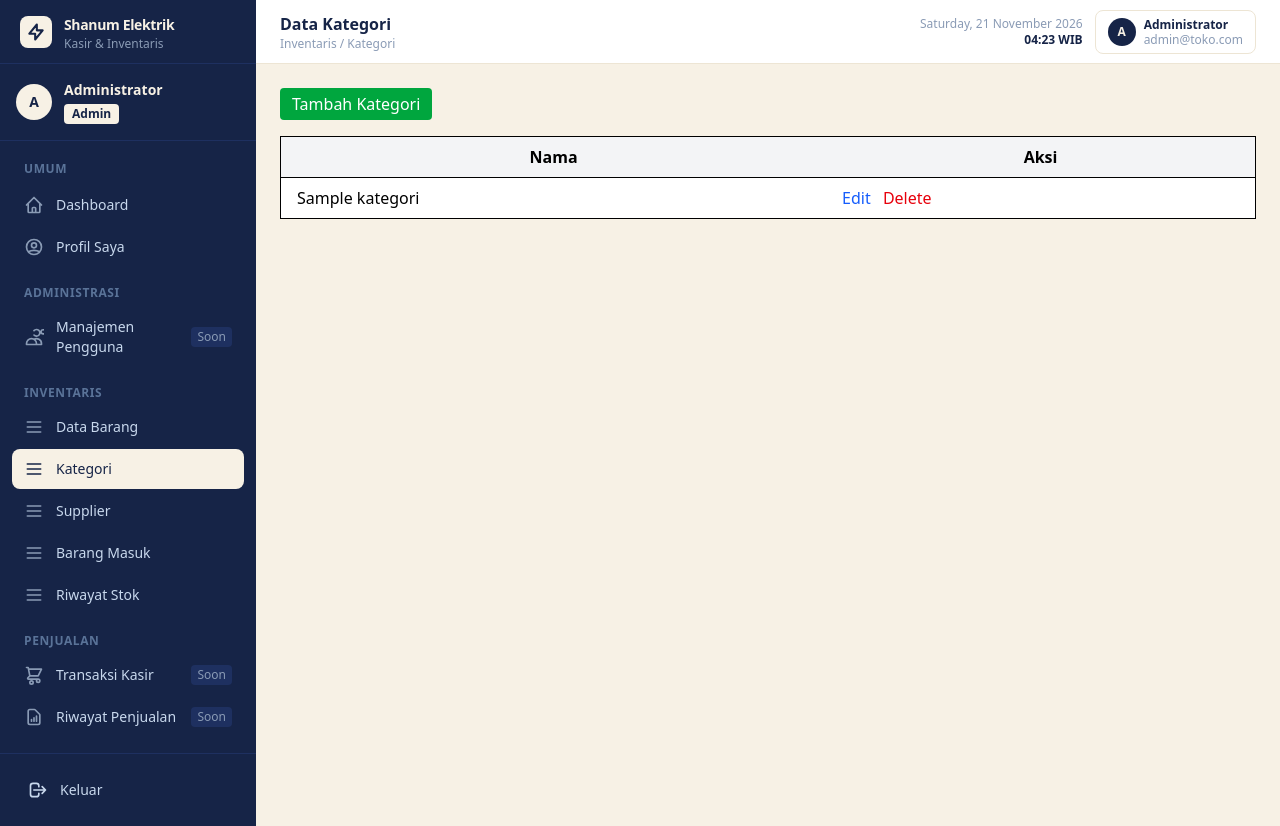
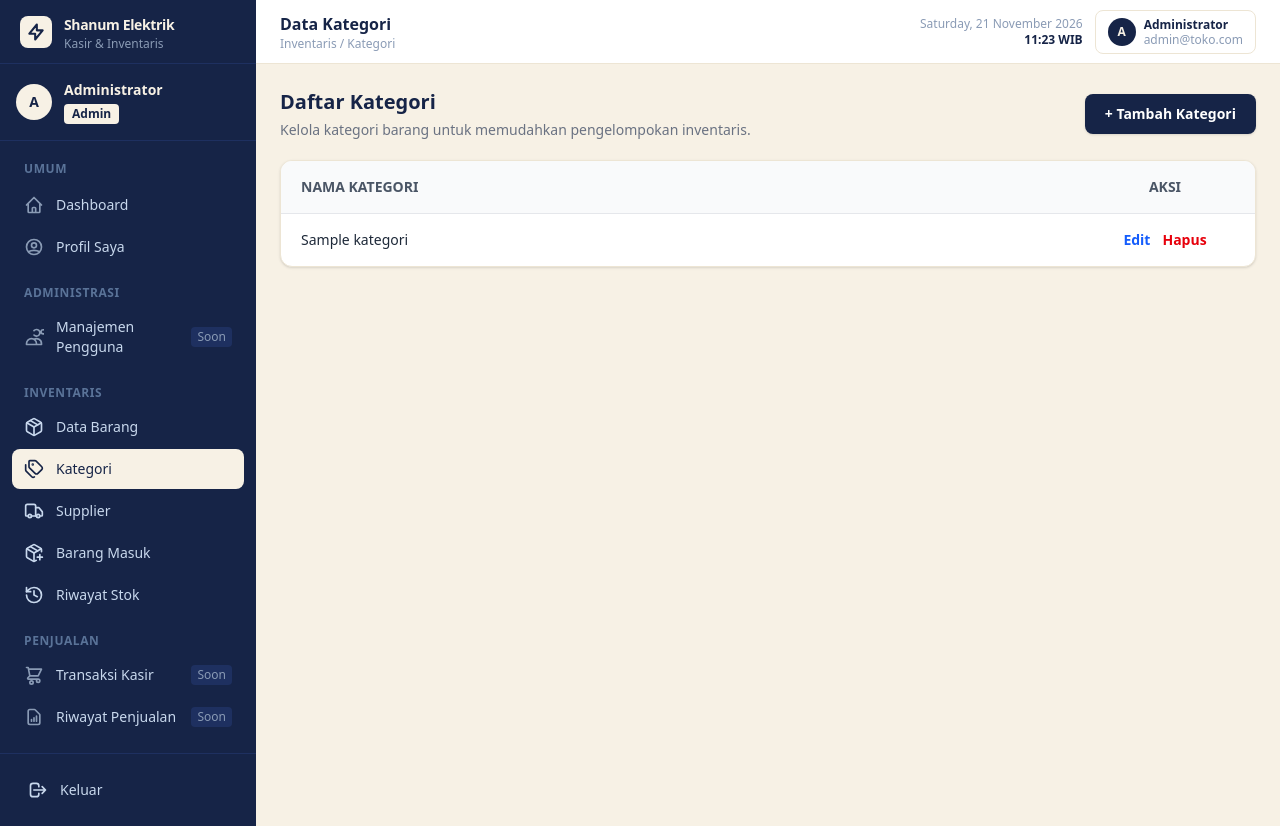
Before and after one commit to paniwws1708/shanum-elektrik, a Laravel app: page /inventaris/kategori in a window 1280 px wide. Run offline with Laravel 12, Linux system fonts and the light colour scheme; a user stored in the database is signed in; data comes from the database, SQL or seed files in the repository; tables that the repository leaves empty hold one stand-in row (values such as "Sample post"); style sheets or scripts are compiled from the project's sources.

Commit message:
kode perubahan mandiri bagian staff barang

```diff
--- a/config/app.php
+++ b/config/app.php
@@ -65,7 +65,7 @@ return [
     |
     */
 
-    'timezone' => 'UTC',
+    'timezone' => 'Asia/Jakarta',
 
     /*
     |--------------------------------------------------------------------------
--- a/resources/views/inventaris/barang_masuk/create.blade.php
+++ b/resources/views/inventaris/barang_masuk/create.blade.php
@@ -114,7 +114,7 @@
             </div>
         </div>
 
-        <div class="flex justify-end gap-2 border-t pt-4">
+        <div class="flex justify-end gap-2 pt-4">
             <a href="{{ route('inventaris.barang_masuk.index') }}" class="rounded-lg border border-gray-300 px-4 py-2 text-sm text-gray-600">
                 Batal
             </a>
--- a/resources/views/inventaris/kategori/index.blade.php
+++ b/resources/views/inventaris/kategori/index.blade.php
@@ -1,53 +1,94 @@
-<?php
-/**
- * resources/views/inventaris/kategori/index.blade.php
- */
-?>
+
 @extends('layouts.app')
 
-@section('title', 'Daftar Kategori — Shanum Elektrik')
+@section('title', 'Data Kategori — Shanum Elektrik')
 @section('page-title', 'Data Kategori')
 @section('breadcrumb', 'Inventaris / Kategori')
 
 @section('content')
-    @if(session('success'))
-        <div class="bg-green-100 border border-green-400 text-green-700 px-4 py-3 rounded mb-4" role="alert">
-            {{ session('success') }}
-        </div>
-    @elseif(session('error'))
-        <div class="bg-red-100 border border-red-400 text-red-700 px-4 py-3 rounded mb-4" role="alert">
-            {{ session('error') }}
-        </div>
-    @endif
+<div class="space-y-5">
 
-    <div class="flex justify-between items-center mb-4">
-        <a href="{{ route('inventaris.kategori.create') }}" class="bg-green-600 text-white px-3 py-1 rounded">Tambah Kategori</a>
+    {{-- Header halaman --}}
+    <div class="flex flex-col gap-4 sm:flex-row sm:items-center sm:justify-between">
+        <div>
+            <h2 class="text-xl font-bold" style="color:#162447;">
+                Daftar Kategori
+            </h2>
+            <p class="mt-1 text-sm text-gray-500">
+                Kelola kategori barang untuk memudahkan pengelompokan inventaris.
+            </p>
         </div>
 
-    <table class="min-w-full bg-white border">
-        <thead class="bg-gray-100">
-        <tr>
-            <th class="px-4 py-2">Nama</th>
-            <th class="px-4 py-2">Aksi</th>
+        <a href="{{ route('inventaris.kategori.create') }}"
+           class="inline-flex items-center justify-center rounded-lg px-5 py-2.5 text-sm font-semibold text-white shadow-sm transition hover:opacity-90"
+           style="background-color:#162447;">
+            + Tambah Kategori
+        </a>
+    </div>
+
+    {{-- Tabel kategori --}}
+    <div class="overflow-hidden rounded-xl border bg-white shadow-sm"
+         style="border-color:#EDE5D4;">
+
+        <div class="overflow-x-auto">
+            <table class="w-full text-sm">
+
+                <thead class="bg-gray-50">
+    <tr class="border-b border-gray-200">
+        <th class="px-5 py-4 text-left font-semibold text-gray-600">
+            NAMA KATEGORI
+        </th>
+
+        <th class="px-5 py-4 text-center font-semibold text-gray-600"
+            style="width: 180px;">
+            AKSI
+        </th>
     </tr>
 </thead>
-        <tbody>
+
+                <tbody class="divide-y divide-gray-200">
                     @forelse($kategoris as $kategori)
-            <tr class="border-t">
-                <td class="px-4 py-2">{{ $kategori->nama }}</td>
-                <td class="px-4 py-2">
-                    <a href="{{ route('inventaris.kategori.edit', $kategori) }}" class="text-blue-600 mr-2">Edit</a>
-                    <form action="{{ route('inventaris.kategori.destroy', $kategori) }}" method="POST" class="inline" onsubmit="return confirm('Yakin hapus kategori ini?');">
+                        <tr class="transition hover:bg-gray-50">
+
+                            <td class="px-5 py-4 font-medium text-gray-800">
+                                {{ $kategori->nama }}
+                            </td>
+
+                            <td class="px-5 py-4 text-center" style="width: 180px;">
+    <div class="inline-flex items-center justify-center gap-3">
+
+        <a href="{{ route('inventaris.kategori.edit', $kategori) }}"
+           class="font-semibold text-blue-600 hover:text-blue-800">
+            Edit
+        </a>
+
+        <form action="{{ route('inventaris.kategori.destroy', $kategori) }}"
+              method="POST"
+              onsubmit="return confirm('Yakin ingin menghapus kategori ini?')">
             @csrf
             @method('DELETE')
-                        <button type="submit" class="text-red-600">Delete</button>
+
+            <button type="submit"
+                    class="font-semibold text-red-600 hover:text-red-800">
+                Hapus
+            </button>
         </form>
+
+    </div>
 </td>
                         </tr>
                     @empty
-            <tr><td colspan="2" class="px-4 py-2 text-center">Tidak ada kategori.</td></tr>
+                        <tr>
+                            <td colspan="2" class="px-5 py-10 text-center text-gray-500">
+                                Belum ada kategori barang.
+                            </td>
+                        </tr>
                     @endforelse
                 </tbody>
+
             </table>
-    <div class="mt-4">{{ $kategoris->links() }}</div>
+        </div>
+    </div>
+
+</div>
 @endsection
--- a/resources/views/inventaris/supplier/create.blade.php
+++ b/resources/views/inventaris/supplier/create.blade.php
@@ -71,7 +71,7 @@
             >{{ old('alamat') }}</textarea>
         </div>
 
-        <div class="flex justify-end gap-2 border-t pt-4">
+        <div class="flex justify-end gap-2 pt-4">
             <a href="{{ route('inventaris.supplier.index') }}"
                class="rounded-lg border border-gray-300 px-4 py-2 text-sm text-gray-600">
                 Batal
--- a/resources/views/layouts/app.blade.php
+++ b/resources/views/layouts/app.blade.php
@@ -182,17 +182,29 @@
                onmouseout="this.style.backgroundColor=''; this.style.color='#c8d8ed';"
            @endif>
 
-            <svg class="mr-3 h-5 w-5 shrink-0"
-                 fill="none"
-                 stroke="currentColor"
-                 viewBox="0 0 24 24"
-                 style="{{ $isActive ? 'color:#162447;' : 'color:#8a9bb5;' }}">
+            <span class="mr-3 flex h-5 w-5 shrink-0 items-center justify-center">
+    @switch($menu['label'])
+        @case('Data Barang')
+            <i data-lucide="package"></i>
+            @break
 
-                <path stroke-linecap="round"
-                      stroke-linejoin="round"
-                      stroke-width="2"
-                      d="M4 6h16M4 12h16M4 18h16"/>
-            </svg>
+        @case('Kategori')
+            <i data-lucide="tags"></i>
+            @break
+
+        @case('Supplier')
+            <i data-lucide="truck"></i>
+            @break
+
+        @case('Barang Masuk')
+            <i data-lucide="package-plus"></i>
+            @break
+
+        @case('Riwayat Stok')
+            <i data-lucide="history"></i>
+            @break
+    @endswitch
+</span>
 
             {{ $menu['label'] }}
         </a>
@@ -329,5 +341,11 @@
     </div>
 
 </div>
+<!-- Lucide Icons -->
+<script src="https://unpkg.com/lucide@latest"></script>
+
+<script>
+    lucide.createIcons();
+</script>
 </body>
 </html>
```
Also changed, not shown: resources/views/inventaris/barang/create.blade.php (+98 -20 lines), resources/views/inventaris/barang/edit.blade.php (+118 -33 lines), resources/views/inventaris/barang/index.blade.php (+6 -1 lines). Lines whose indentation alone changed are shown as unchanged.
